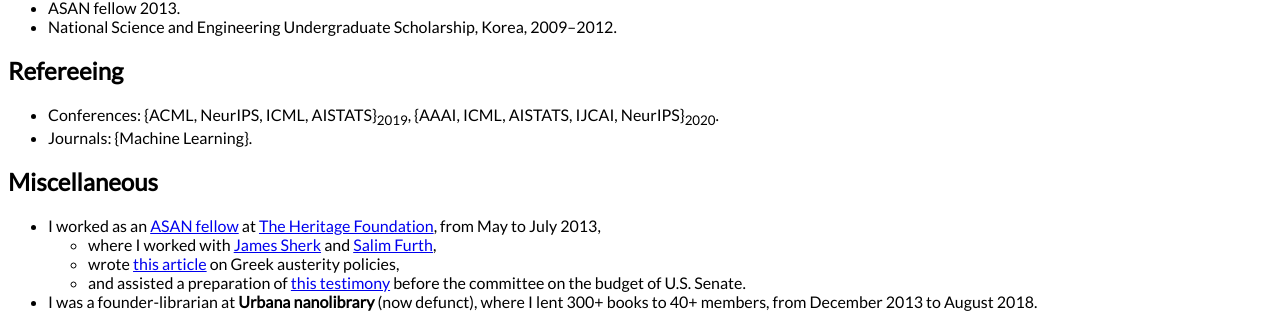
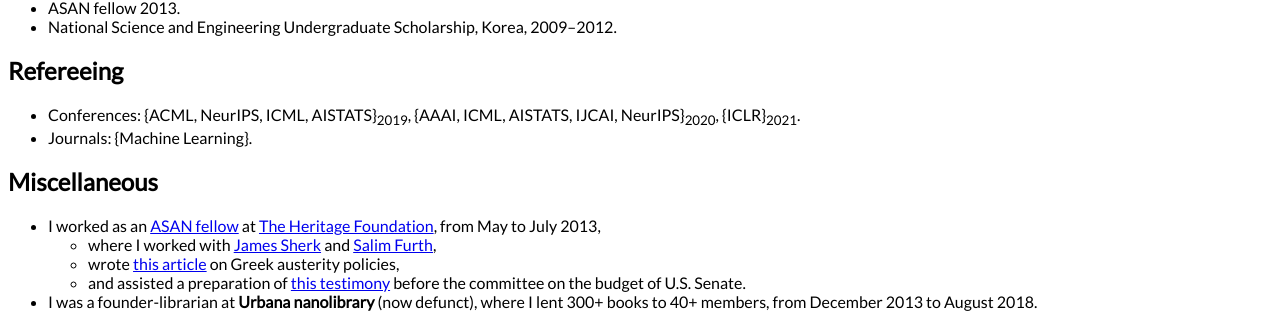
Before and after one commit to jaeho-lee/jaeho-lee.github.io, a Jekyll site: the page built from index.md, in a window 1280 px wide. Shown: the part 1249-1562 px from the top of the page. Built offline with Jekyll 4.4.1, drawn with Linux system fonts in a browser that asks for light colours; emoji names are drawn with the system emoji font.

Commit message:
Update index.md

```diff
--- a/index.md
+++ b/index.md
@@ -48,7 +48,7 @@
 * National Science and Engineering Undergraduate Scholarship, Korea, 2009–2012.
 
 ## Refereeing
-* Conferences: {ACML, NeurIPS, ICML, AISTATS}<sub>2019</sub>, {AAAI, ICML, AISTATS, IJCAI, NeurIPS}<sub>2020</sub>.
+* Conferences: {ACML, NeurIPS, ICML, AISTATS}<sub>2019</sub>, {AAAI, ICML, AISTATS, IJCAI, NeurIPS}<sub>2020</sub>, {ICLR}<sub>2021</sub>.
 * Journals: {Machine Learning}.
 
 ## Miscellaneous
```
